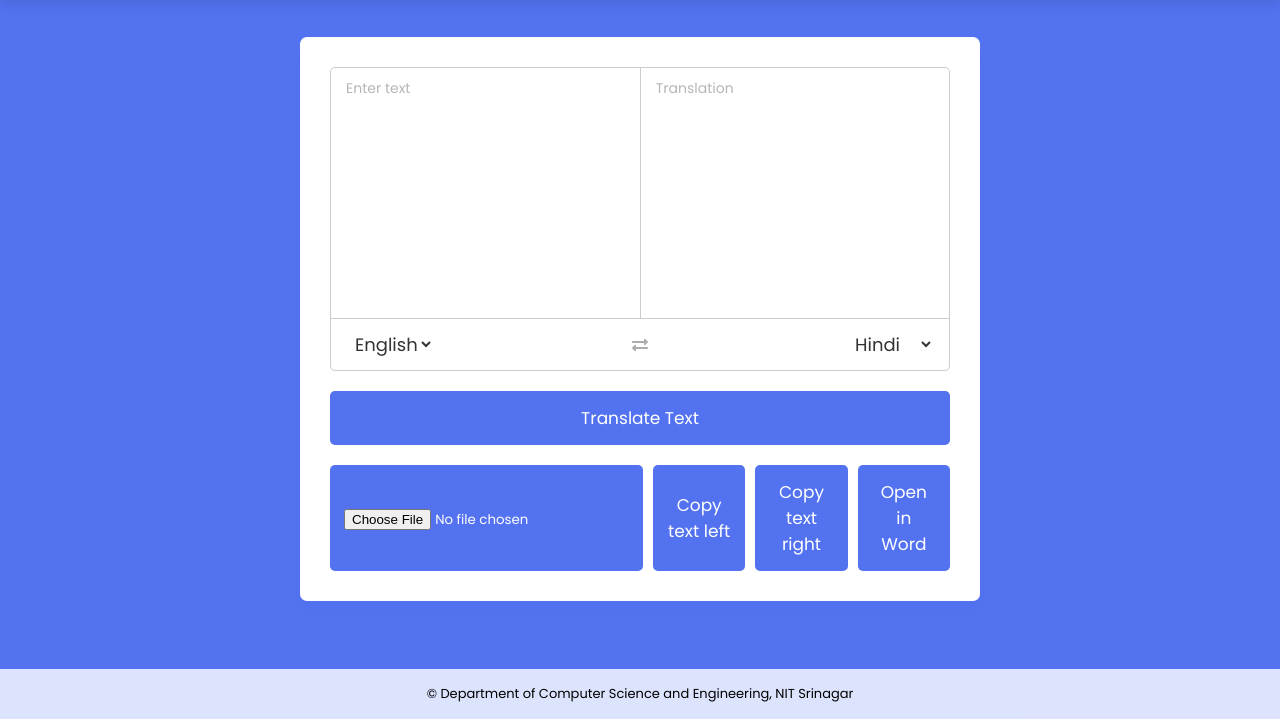
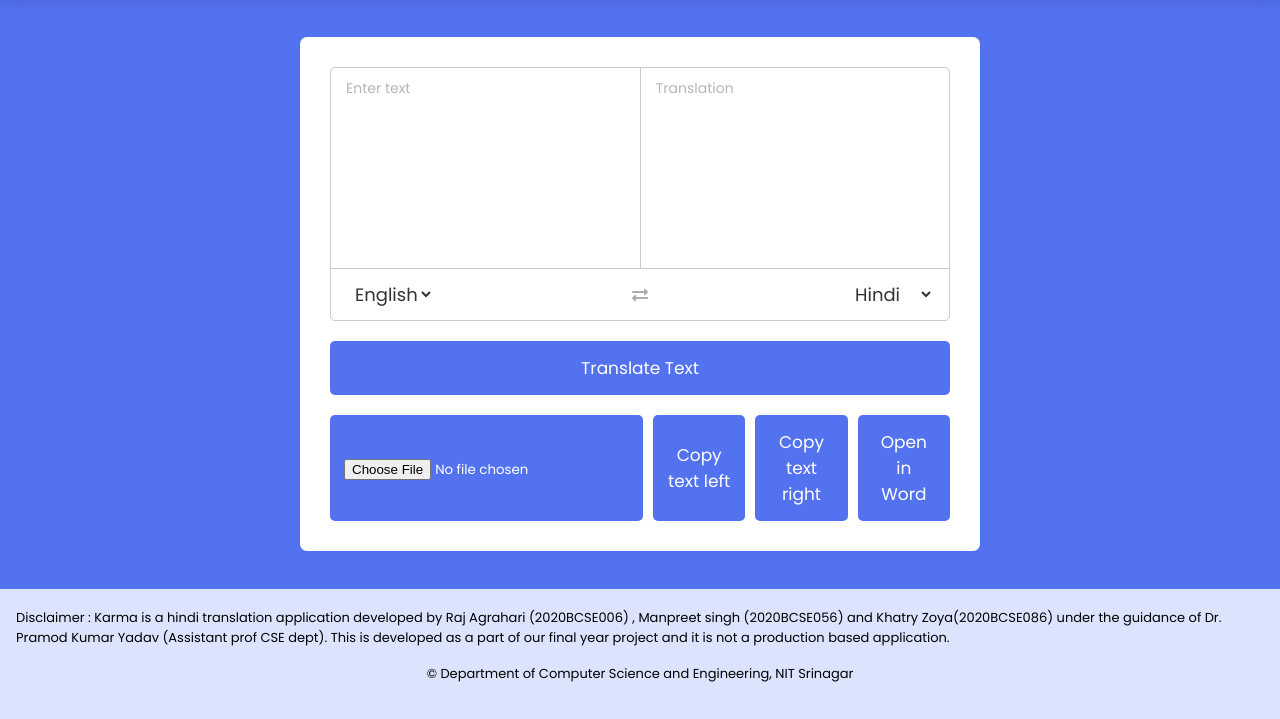
Before and after one commit to Zoyakhatry1/translator, a plain HTML site: page index.html in a window 1280 px wide. Shown: the part 81-800 px from the top of the page. Drawn offline with nearby package versions, Linux system fonts and the light colour scheme.

Commit message:
disclaimer

```diff
--- a/index.html
+++ b/index.html
@@ -57,8 +57,10 @@
       <button onclick="ExportToDoc('hindi')">Open in Word</button>
     </div>
     </div>
+
     <div class="footer">
-       <p>&copy; Department of Computer Science and Engineering, NIT Srinagar </p>
+       <p>Disclaimer : Karma is a hindi translation application developed by Raj Agrahari (2020BCSE006) , Manpreet singh (2020BCSE056) and Khatry Zoya(2020BCSE086) under the guidance of Dr. Pramod Kumar Yadav (Assistant prof CSE dept). This is developed as a part of our final year project and it is not a production based application.</p>
+       <p class="copy">&copy; Department of Computer Science and Engineering, NIT Srinagar </p>
     </div>
 
     <script src="https://cdnjs.cloudflare.com/ajax/libs/mammoth/1.0.0/mammoth.browser.min.js"></script>
--- a/style.css
+++ b/style.css
@@ -32,7 +32,7 @@ body{
   border-left: 1px solid #ccc;
 }
 .text-input textarea{
-  height: 250px;
+  height: 200px;
   width: 100%;
   border: none;
   outline: none;
@@ -150,22 +150,28 @@ body{
   /* font-weight: bold; */
 }
 .footer{
-  text-align: center;
+  /* text-align: center; */
   display: flex;
-  align-items: center;
+  flex-direction: column;
+  /* align-items: center; */
   justify-content: center;
   color:black;
   background: rgba(255, 255, 255, .8);
   width: 100%;
   /* max-width: 1120px; */
-  height: 50px;
+  height: 130px;
   font-size: small;
+  padding: 1rem;
   /* padding: 2rem; */
   position: fixed;
   /* left: 50%; */
   bottom: 0;
   /* margin-top: 50px; */
   /* transform: translateX(-50%); */
+}
+.copy{
+  text-align: center;
+  padding: 1rem 0;
 }
 
 /* Float the link section to the right */
```
